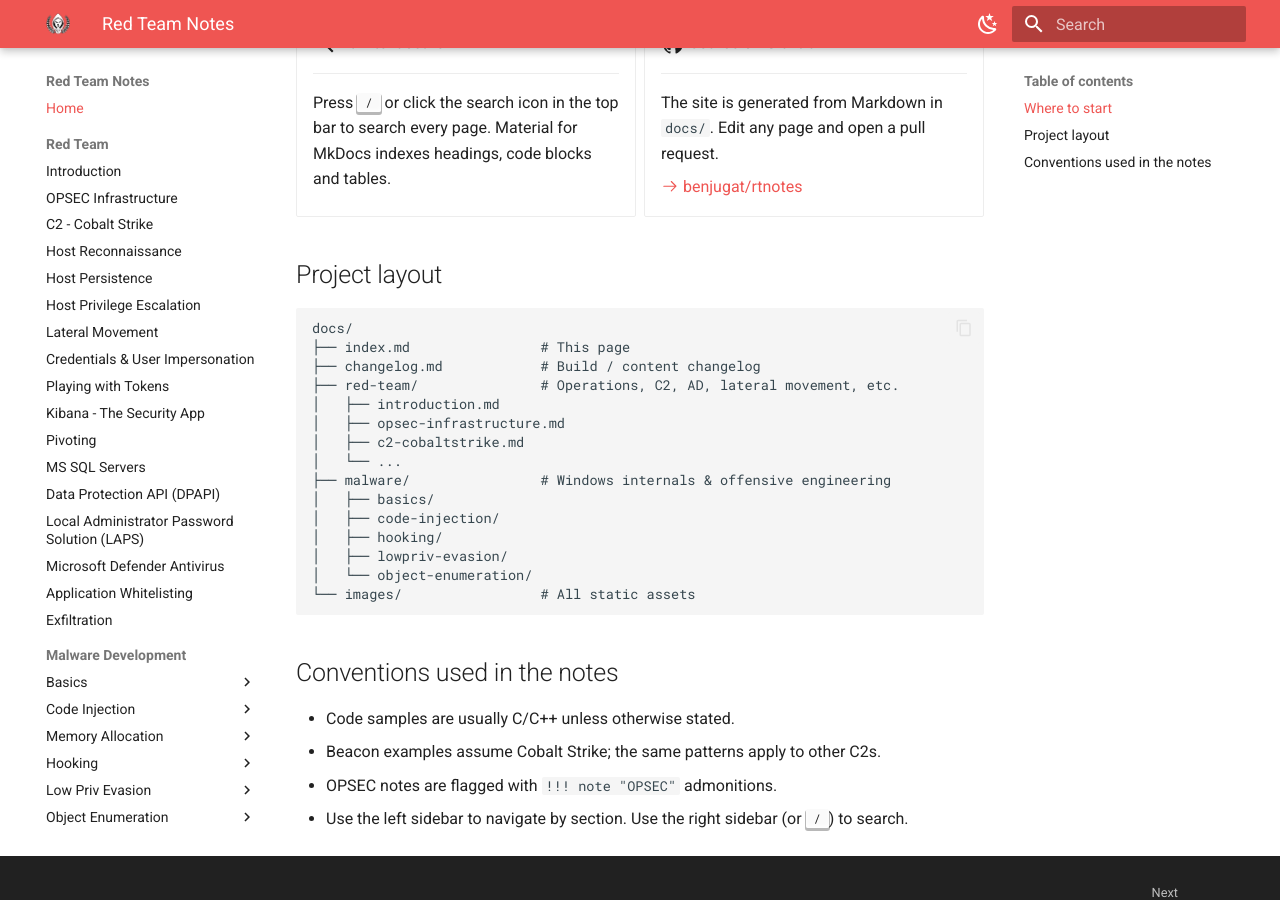
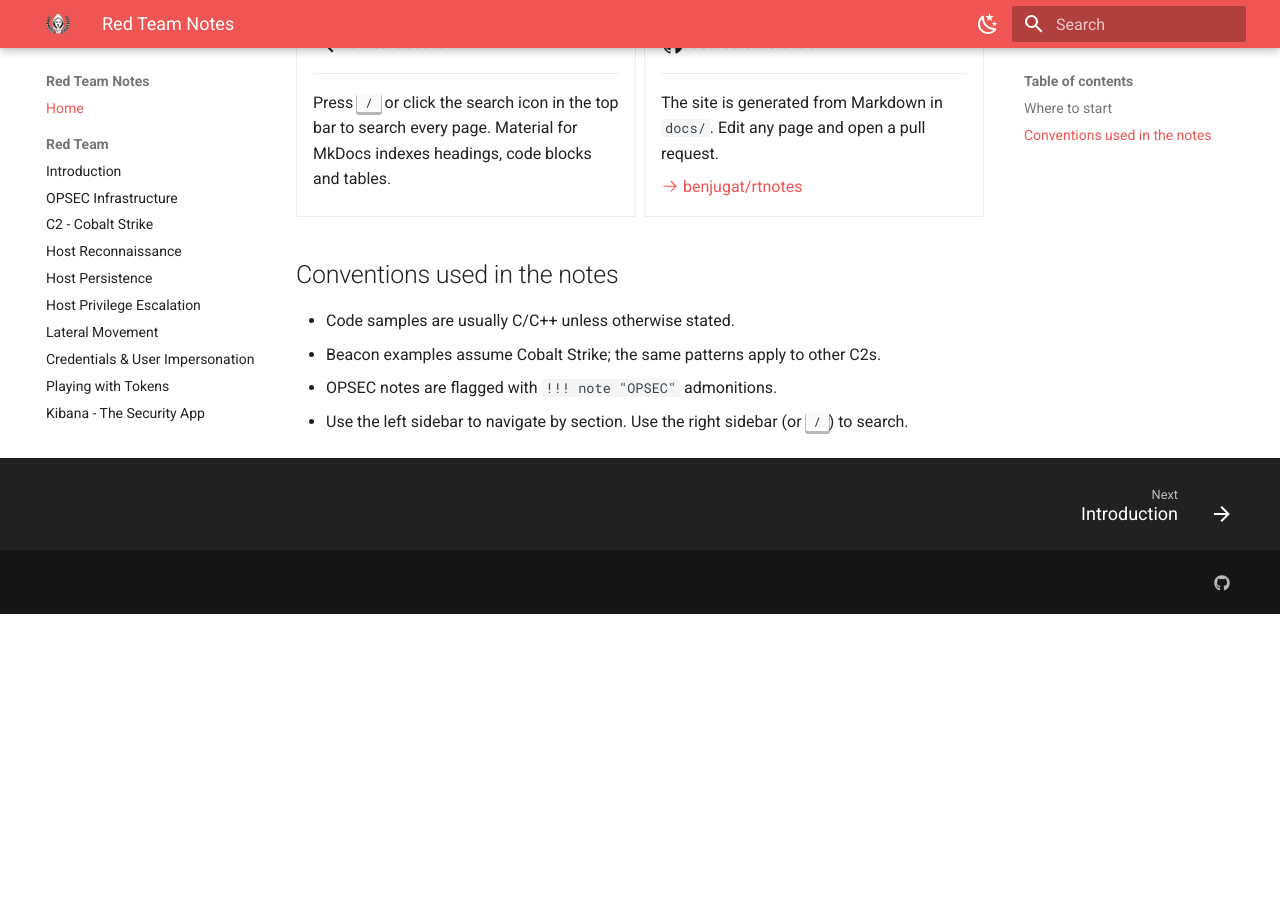
Before and after one commit to benjugat/rtnotes, an MkDocs documentation site: the page built from docs/index.md, in a window 1280 px wide and 900 px high, scrolled down 665 px. Built offline with MkDocs 1.6.1 and Material for MkDocs 9.7.7, drawn with Linux system fonts in a browser that asks for light colours; after the commit the page ends 1279 px from its top, so only the background shows below that.

Commit message:
fiber execution

````diff
--- a/docs/index.md
+++ b/docs/index.md
@@ -53,26 +53,6 @@ reference you can use during an assessment.
 
 </div>
 
-## Project layout
-
-```
-docs/
-├── index.md                # This page
-├── changelog.md            # Build / content changelog
-├── red-team/               # Operations, C2, AD, lateral movement, etc.
-│   ├── introduction.md
-│   ├── opsec-infrastructure.md
-│   ├── c2-cobaltstrike.md
-│   └── ...
-├── malware/                # Windows internals & offensive engineering
-│   ├── basics/
-│   ├── code-injection/
-│   ├── hooking/
-│   ├── lowpriv-evasion/
-│   └── object-enumeration/
-└── images/                 # All static assets
-```
-
 ## Conventions used in the notes
 
 - Code samples are usually C/C++ unless otherwise stated.
--- a/mkdocs.yml
+++ b/mkdocs.yml
@@ -138,6 +138,7 @@ nav:
           - malware/code-injection/APC-injection.md
           - malware/code-injection/early-bird.md
           - malware/code-injection/srdi.md
+          - malware/code-injection/fiber-execution.md
       - Memory Allocation:
           - malware/memory-allocation/module-stomping.md
       - Hooking:
````
